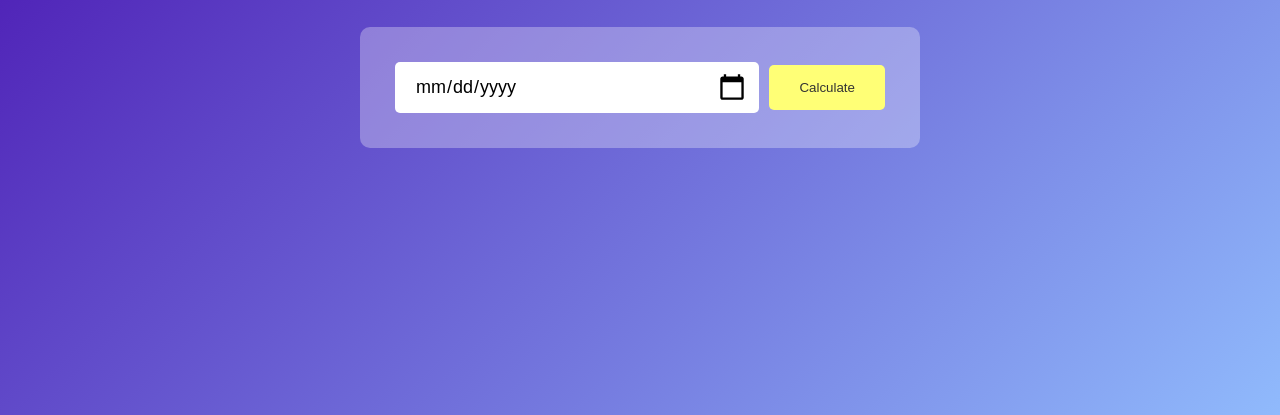
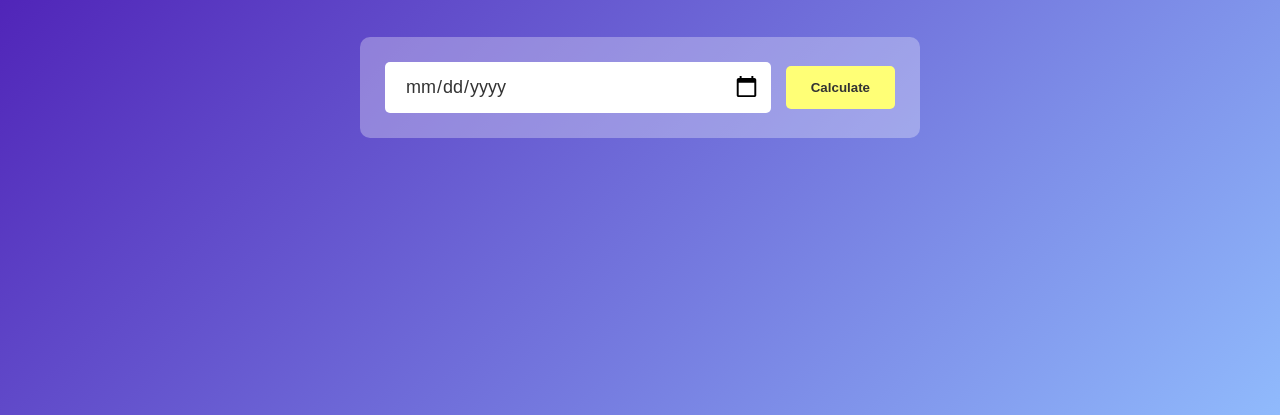
Before and after one commit to Shaban665/age-calculator, a plain HTML site: page index.html in a window 1280 px wide. Shown: the part 385-800 px from the top of the page. Drawn offline with Linux system fonts and the light colour scheme.

Commit message:
Update style.css

```diff
--- a/style.css
+++ b/style.css
@@ -34,39 +34,43 @@
 
 .input-box {
     margin: 40px 0;
-    padding: 35px;
+    padding: 25px;
     border-radius: 10px;
     background: rgba(255, 255, 255, 0.3);
     display: flex;
     align-items: center;
-    gap: 10px;
+    gap: 15px;
     flex-wrap: wrap;
     justify-content: center;
 }
 
 .input-box input {
     flex: 1;
-    min-width: 200px;
-    max-width: 100%;
-    margin-right: 0;
+    min-width: 220px;
     padding: 14px 20px;
-    border: 0;
-    outline: 0;
+    border: none;
+    outline: none;
     font-size: 18px;
     border-radius: 5px;
     position: relative;
+    background-color: #fff;
+    color: #333;
 }
 
 .input-box button {
     background: #ffff76;
-    border: 0;
-    outline: 0;
-    padding: 15px 30px;
+    border: none;
+    outline: none;
+    padding: 14px 25px;
     border-radius: 5px;
-    font-weight: 500;
+    font-weight: 600;
     color: #333;
     cursor: pointer;
-    width: auto;
+    transition: background 0.3s ease;
+}
+
+.input-box button:hover {
+    background: #ffeb3b;
 }
 
 .input-box input::-webkit-calendar-picker-indicator {
@@ -78,7 +82,7 @@
     height: auto;
     position: absolute;
     background-position: calc(100% - 10px);
-    background-size: 30px;
+    background-size: 25px;
     cursor: pointer;
 }
 
@@ -93,11 +97,7 @@
         padding: 20px;
     }
 
-    .input-box input {
-        font-size: 16px;
-        padding: 12px;
-    }
-
+    .input-box input,
     .input-box button {
         width: 100%;
         font-size: 16px;
@@ -115,10 +115,7 @@
         padding: 15px;
     }
 
-    .input-box input {
-        font-size: 14px;
-    }
-
+    .input-box input,
     .input-box button {
         font-size: 14px;
     }
```
